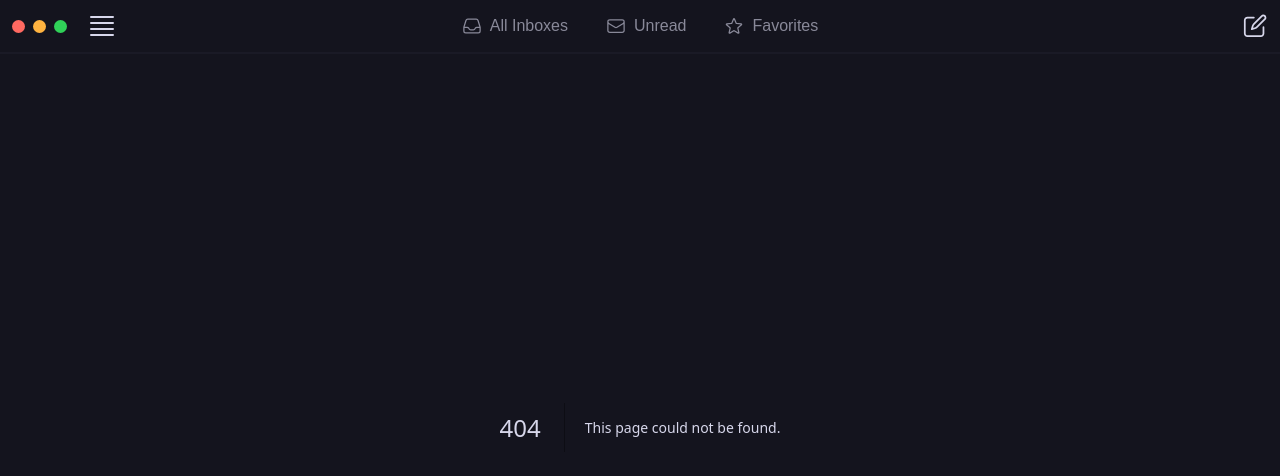
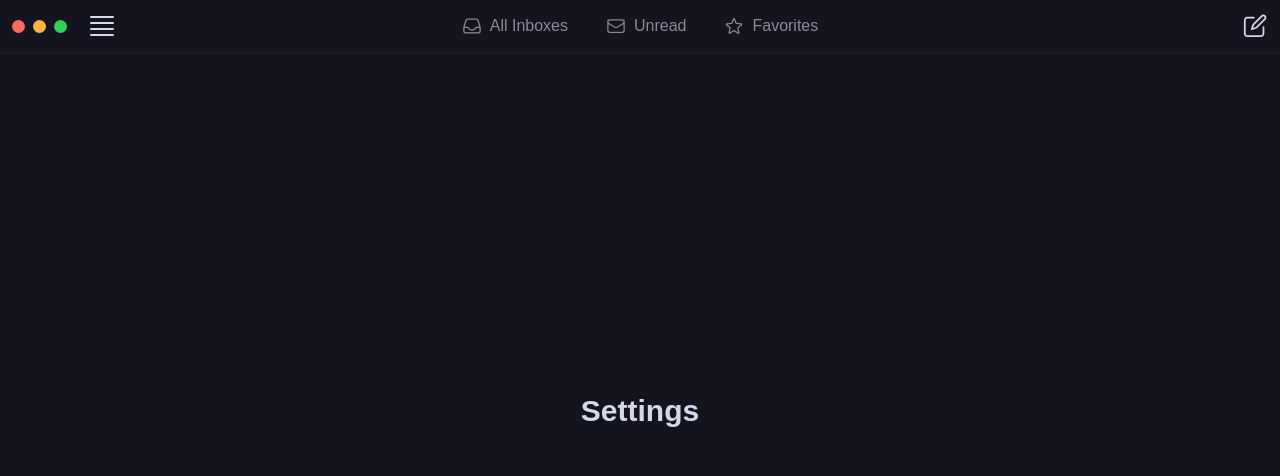
Before and after one commit to yekta/unseal, a Next.js app: page /settings in a window 1280 px wide. Before the commit this address had no page. Shown: the top 476 px of the page. Built offline with nearby package versions, Linux system fonts and the light colour scheme.

Commit message:
More commands and settings page

```diff
--- /dev/null
+++ b/src/app/settings/page.tsx
@@ -0,0 +1,9 @@
+import React from "react";
+
+export default function page() {
+  return (
+    <div className="w-full flex-1 flex items-center justify-center px-8 pt-8 pb-16 font-bold text-3xl">
+      Settings
+    </div>
+  );
+}
--- a/src/components/CommandPalette/CommandPalette.tsx
+++ b/src/components/CommandPalette/CommandPalette.tsx
@@ -3,6 +3,7 @@ import {
   EnvelopeIcon,
   MagnifyingGlassIcon,
   StarIcon,
+  InboxIcon,
   Cog6ToothIcon as CogIcon,
 } from "@heroicons/react/24/outline";
 import IconPenOnPaper from "@components/icons/IconPenOnPaper";
@@ -37,6 +38,12 @@ export default function CommandPalette() {
       onClick: () => null,
     },
     {
+      title: "Go to All Inboxes",
+      description: "Go to all inboxes",
+      Icon: InboxIcon,
+      onClick: () => router.push("/"),
+    },
+    {
       title: "Go to Unread",
       description: "Go to your unread emails",
       Icon: EnvelopeIcon,
@@ -52,7 +59,7 @@ export default function CommandPalette() {
       title: "Settings",
       description: "Go to your settings",
       Icon: CogIcon,
-      onClick: () => null,
+      onClick: () => router.push("/settings"),
     },
   ];
 
--- a/src/components/CommandPalette/CommandPaletteModal.tsx
+++ b/src/components/CommandPalette/CommandPaletteModal.tsx
@@ -27,8 +27,8 @@ export default function CommandPaletteModal() {
           >
             <div className="max-w-2xl my-auto w-full flex flex-col items-center">
               <Dialog.Content
-                className={`flex flex-col items-center bg-c-bg-tertiary rounded-xl
-                  shadow-3xl overflow-hidden z-0 shadow-c-shadow/[var(--o-shadow-command-panel)] w-full h-[calc((100vh-9rem)*0.6)] min-h-[18rem]`}
+                className={`flex flex-col items-center bg-c-bg-command-palettel rounded-xl
+                  shadow-3xl overflow-hidden z-0 shadow-c-shadow/[var(--o-shadow-command-palettel)] w-full h-[calc((100vh-9rem)*0.6)] min-h-[18rem]`}
               >
                 <CommandPalette />
               </Dialog.Content>
--- a/src/css/globals.css
+++ b/src/css/globals.css
@@ -6,7 +6,7 @@
   --c-bg-unread: 28 28 42;
   --c-bg-secondary: 26 26 38;
   --c-bg-tertiary: 38 38 54;
-  --c-bg-command-panel: 46 46 64;
+  --c-bg-command-palettel: 46 46 64;
   --c-bg-highlight: 32 32 48;
   --c-bg-highlight-secondary: 35 35 53;
   --c-primary: 144 181 255;
@@ -26,15 +26,15 @@
   --o-shadow-normal: 0.2;
   --o-shadow-strong: 0.3;
   --o-shadow-stronger: 0.4;
-  --o-shadow-command-panel: 0.75;
+  --o-shadow-command-palettel: 0.75;
 }
 
 body {
-  font-family: DM Sans, sans-serif
+  font-family: DM Sans, sans-serif;
 }
 
 .tiptap p.is-editor-empty:first-child::before {
-  color: rgb(var(--c-on-bg)/0.5);
+  color: rgb(var(--c-on-bg) / 0.5);
   content: attr(data-placeholder);
   float: left;
   height: 0;
@@ -42,15 +42,18 @@ body {
 }
 
 .tiptap p {
-  margin-top: 1.5rem
+  margin-top: 1.5rem;
 }
 
-.tiptap p:first-child, .tiptap h1:first-child, .tiptap h2:first-child {
-  margin-top: 0
+.tiptap p:first-child,
+.tiptap h1:first-child,
+.tiptap h2:first-child {
+  margin-top: 0;
 }
 
-.tiptap h1 + p, .tiptap h2 + p {
-  margin-top: 0.5rem
+.tiptap h1 + p,
+.tiptap h2 + p {
+  margin-top: 0.5rem;
 }
 
 .tiptap a {
@@ -69,12 +72,11 @@ body {
   margin-top: 1.5rem;
 }
 
-
-div[data-tippy-root][data-animation='rotate'][data-state='visible'][data-placement="top"] {
+div[data-tippy-root][data-animation="rotate"][data-state="visible"][data-placement="top"] {
   opacity: 0;
   transform: rotate(45deg);
 }
-div[data-tippy-root][data-animation='rotate'][data-state='visible'][data-placement="top"] {
+div[data-tippy-root][data-animation="rotate"][data-state="visible"][data-placement="top"] {
   opacity: 0;
   transform: rotate(45deg);
 }
--- a/tailwind.config.ts
+++ b/tailwind.config.ts
@@ -26,7 +26,8 @@ const config: Config = {
         "c-bg": "rgb(var(--c-bg)/<alpha-value>)",
         "c-bg-secondary": "rgb(var(--c-bg-secondary)/<alpha-value>)",
         "c-bg-tertiary": "rgb(var(--c-bg-tertiary)/<alpha-value>)",
-        "c-bg-command-panel": "rgb(var(--c-bg-command-panel)/<alpha-value>)",
+        "c-bg-command-palettel":
+          "rgb(var(--c-bg-command-palettel)/<alpha-value>)",
         "c-bg-highlight": "rgb(var(--c-bg-highlight)/<alpha-value>)",
         "c-bg-highlight-secondary":
           "rgb(var(--c-bg-highlight-secondary)/<alpha-value>)",
```
